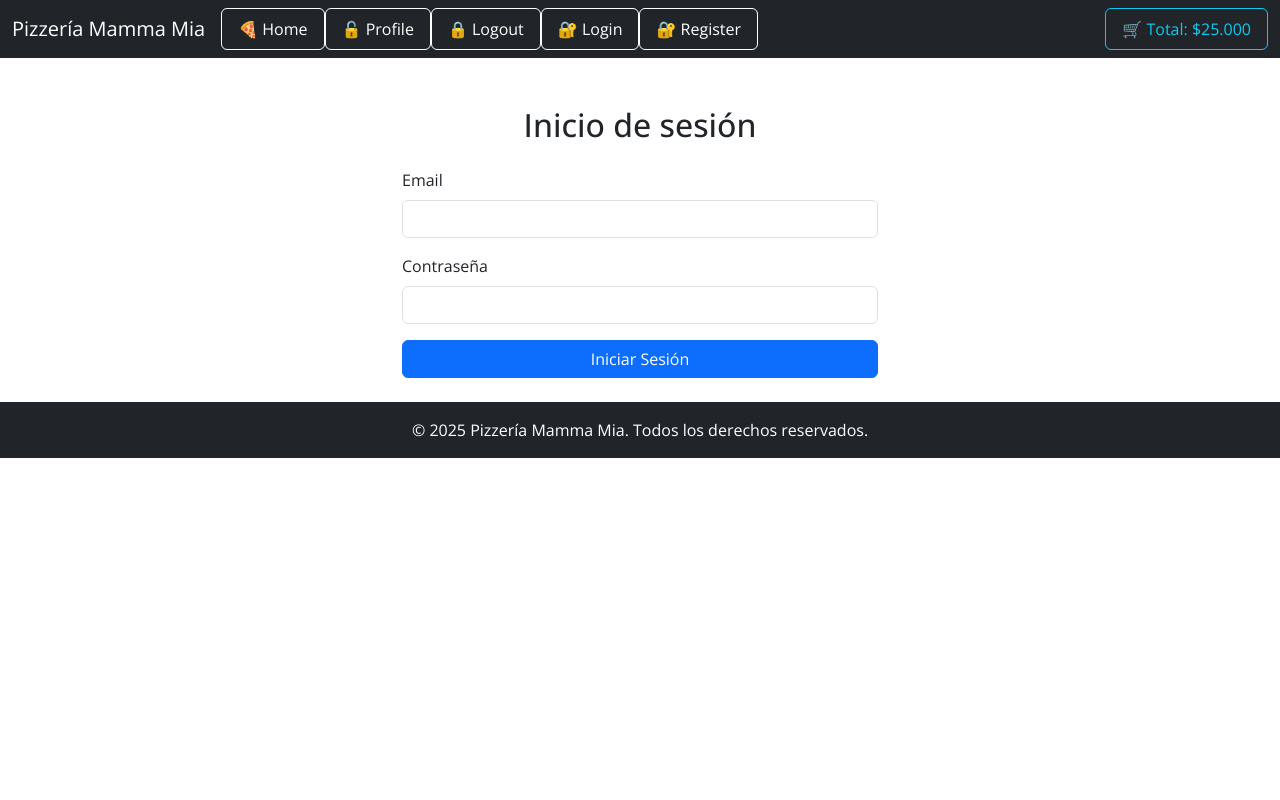
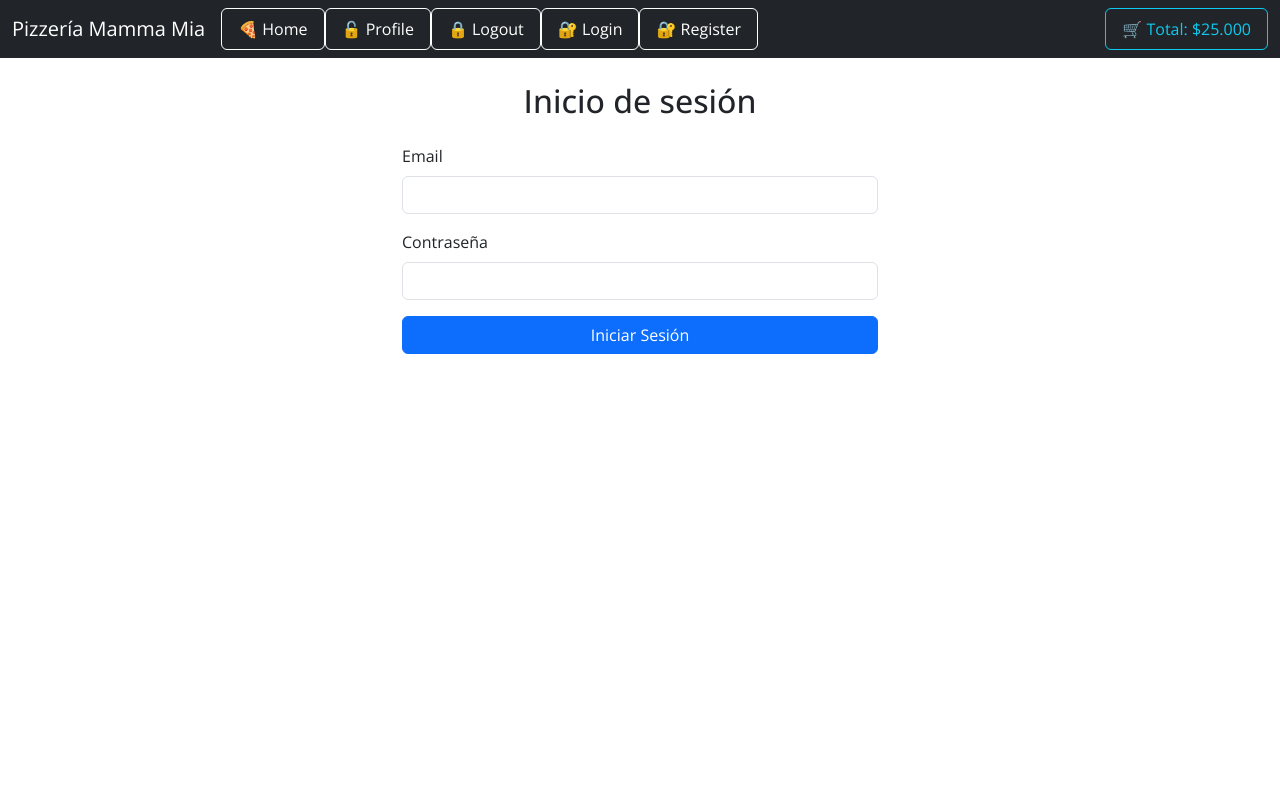
Before and after one commit to Mangellch/pizzeria-mamma-mia, a React (Vite) app: page /login in a window 1280 px wide. Shown: the top 800 px of the page. Built offline with nearby package versions, Linux system fonts and the light colour scheme.

Commit message:
refactor: clean up component structure for Profile, Cart, Login, and Register

```diff
--- a/src/components/Profile.jsx
+++ b/src/components/Profile.jsx
@@ -8,7 +8,7 @@ const Profile = () => {
   };
 
   return (
-    <div className='container mt-4 mb-4' style={{maxWidth: '400px'}}>
+    <div className='container mt-4 vh-100 align-items-center justify-content-center' style={{maxWidth: '400px'}}>
         <div className='card text-center'>
             <div className='card-header'>
                 <h2 className='card-title'>Perfil de Usuario</h2>
--- a/src/components/pages/Cart.jsx
+++ b/src/components/pages/Cart.jsx
@@ -29,7 +29,7 @@ const Cart = () => {
   const total = cart.reduce((acc, item) => acc + item.price * item.count, 0);
 
   return (
-    <div className="container mt-4">
+    <div className="container vh-100 align-items-center justify-content-center mt-4">
       <h2 className="mb-4">Detalles del pedido:</h2>
 
       {cart.length === 0 ? (
--- a/src/components/pages/Login.jsx
+++ b/src/components/pages/Login.jsx
@@ -27,7 +27,7 @@ const Login = () => {
     setPassword('');
     }
   return (
-     <div className="container mt-5" style={{ maxWidth: '500px' }}>
+     <div className="container vh-100 align-items-center justify-content-center mt-4 " style={{ maxWidth: '500px' }}>
       <h2 className="mb-4 text-center">Inicio de sesión</h2>
       <form onSubmit={handleSubmit}>
         <div className="mb-3">
--- a/src/components/pages/Register.jsx
+++ b/src/components/pages/Register.jsx
@@ -36,7 +36,7 @@ const Register = () => {
   };
 
   return (
-    <div className="container mt-5" style={{ maxWidth: '500px' }}>
+    <div className="container mt-5 vh-100 align-items-center justify-content-center mb-4" style={{ maxWidth: '500px' }}>
       <h2 className="mb-4 text-center">Formulario de Registro</h2>
       <form onSubmit={handleSubmit}>
         <div className="mb-3">
```
